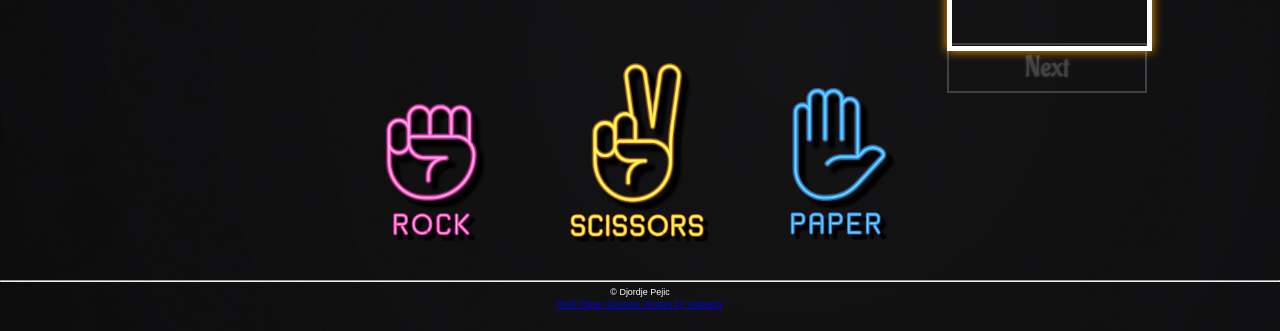
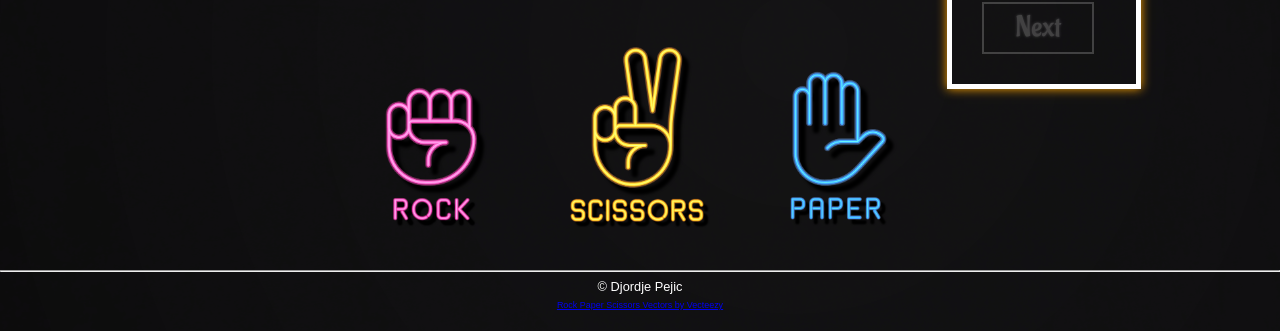
Before and after one commit to elaol93/TOP-rock-paper-scissors, a plain HTML site: page index.html in a window 1280 px wide. Shown: the part 469-800 px from the top of the page. Drawn offline with Linux system fonts and the light colour scheme.

Commit message:
Add Windows compatibility

```diff
--- a/index.css
+++ b/index.css
@@ -12,7 +12,7 @@ body {
 }
 
 p {
-    font-size: 2em;
+    font-size: 2.3vw;
 }
 
 #instructions {
@@ -30,15 +30,13 @@ p {
 }
 
 #next {
-    height: 50px;
-    width: 200px;
-    position: absolute;
-    margin: 64vh 10vw 0vh 74vw;
+    height: 6.5vh;
+    width: 14vh;
     border: solid 2px white;
     background-color: transparent;
 
     font-family: Aladin, sans-serif;
-    font-size: 1.8em;
+    font-size: 2.3vw;
     color: white;
     text-shadow: 0 0 3px #ffffff;
 }
@@ -89,8 +87,11 @@ p {
 footer {
     font-family: Arial, sans-serif;
     text-align: center;
-    font-size: 0.35vw;
     line-height: 3px;
+}
+
+footer p {
+    font-size: 1vw;
 }
 
 a {
--- a/index.html
+++ b/index.html
@@ -19,9 +19,9 @@
         <div id="score">
             <p id="player-score">Player: 0</p>
             <p id="computer-score">Computer: 0</p>
+
+            <button id="next" class="next" disabled=true>Next</button>
         </div>
-
-        <button id="next" class="next" disabled=true>Next</button>
 
         <div id="player" class="all-buttons">
             <input class="rock button rock-shine" type="image" name="rock" src="images/rock.png">
```
